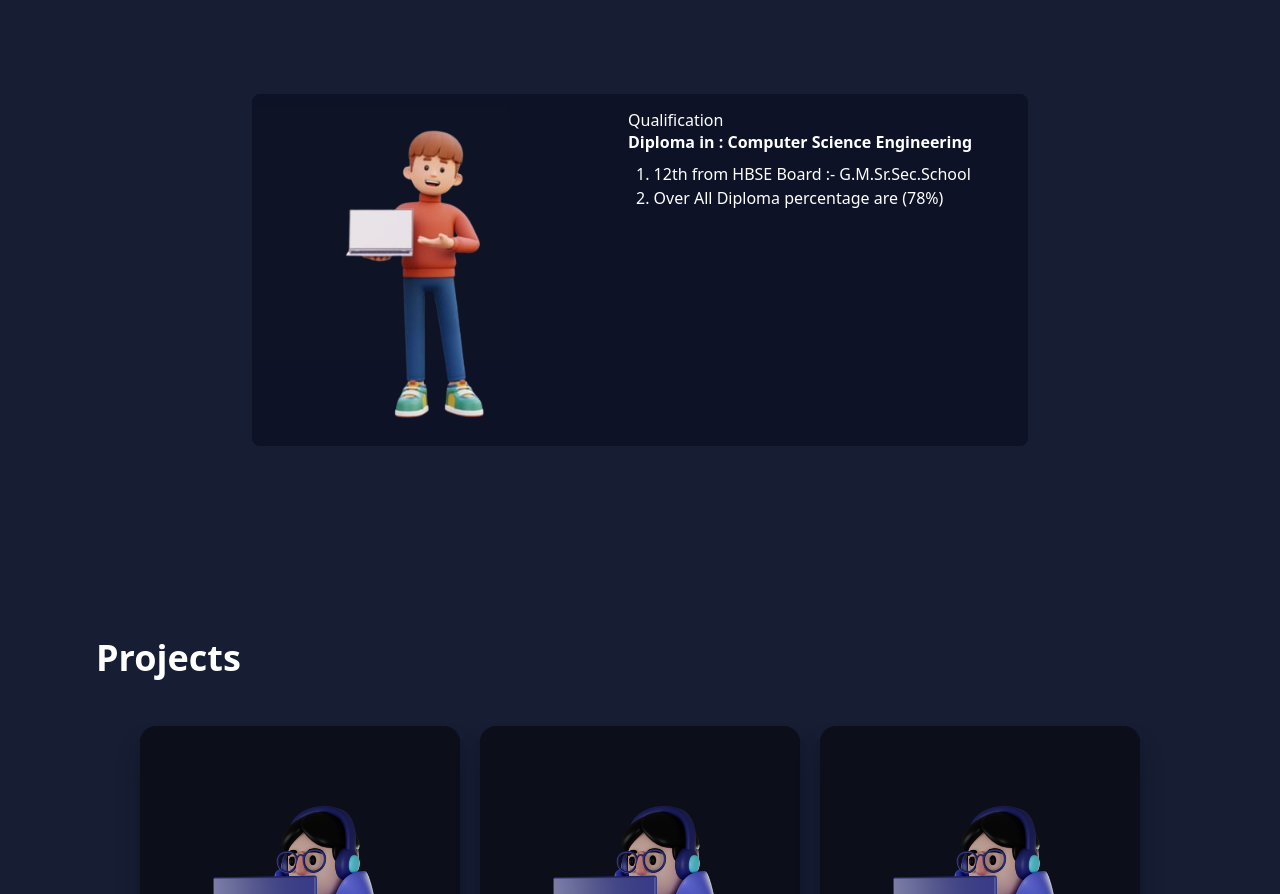
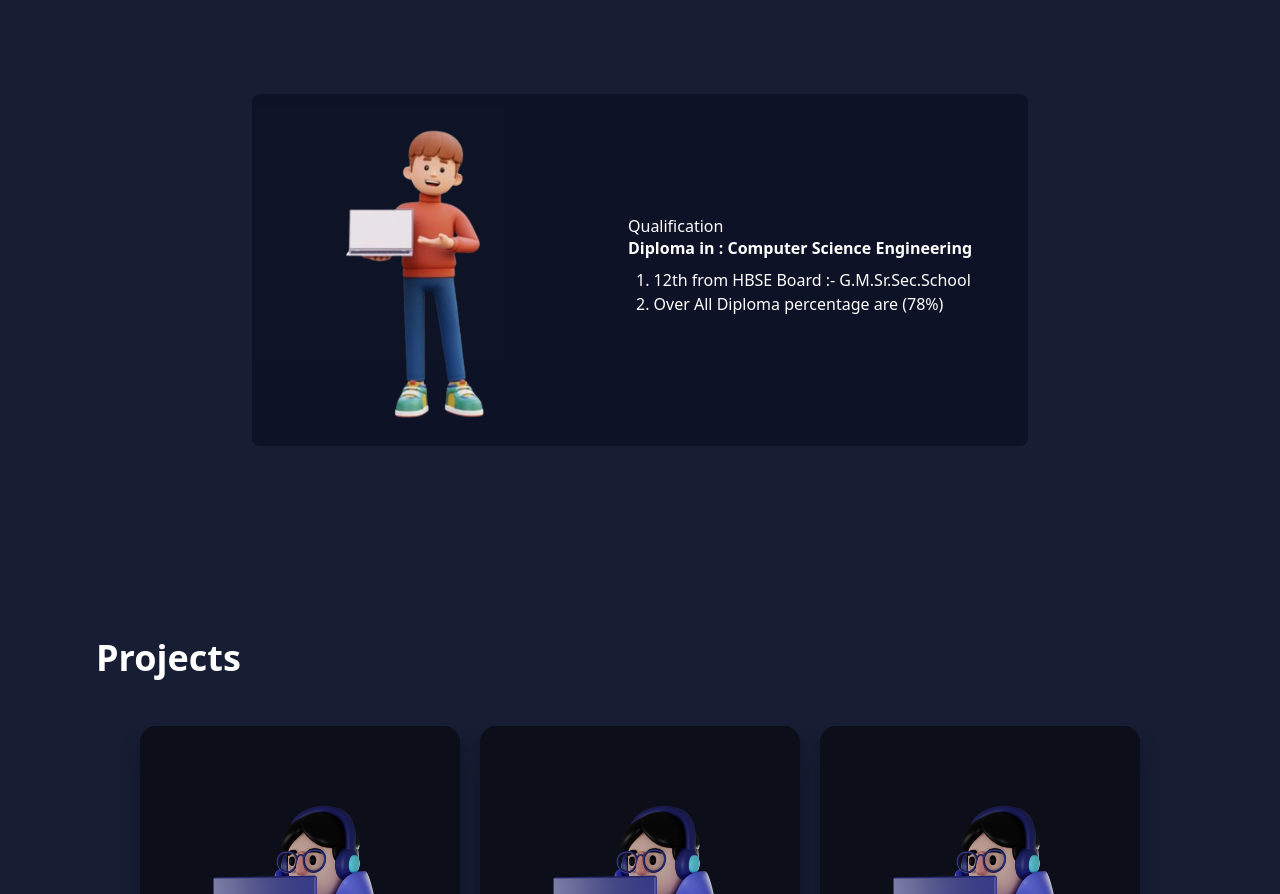
Before and after one commit to Arvindpal12/my-portfolio, a React (Vite) app: page / in a window 1280 px wide. Shown: the part 1927-2821 px from the top of the page. Built offline with nearby package versions, Linux system fonts and the light colour scheme.

Commit message:
qualification section update

```diff
--- a/src/components/Skills-compo/Skills.jsx
+++ b/src/components/Skills-compo/Skills.jsx
@@ -58,7 +58,7 @@ const Exprince = () => {
 
         </div>
         <div >
-          <div className='flex flex-col md:flex-row gap-4 md:gap-10 bg-slate-950 bg-opacity-45 mt-4 rounded-lg p-4 items-center md:items-start'>
+          <div className='flex flex-col md:flex-row gap-4 md:gap-10 bg-slate-950 bg-opacity-45 mt-4 rounded-lg p-4 items-center md:items-center'>
             {/* <FaGoogle color='#4285FA' size={50} /> */}
             <div className='flex flex-wrap group [perspective:1000px] w-full md:w-auto'>
               <img className='w-full max-w-xs h-auto transition-transform duration-700 group-hover:[transform:rotateY(180deg)] [transform-style:preserve-3d]' src={avtar} alt="" />
```
